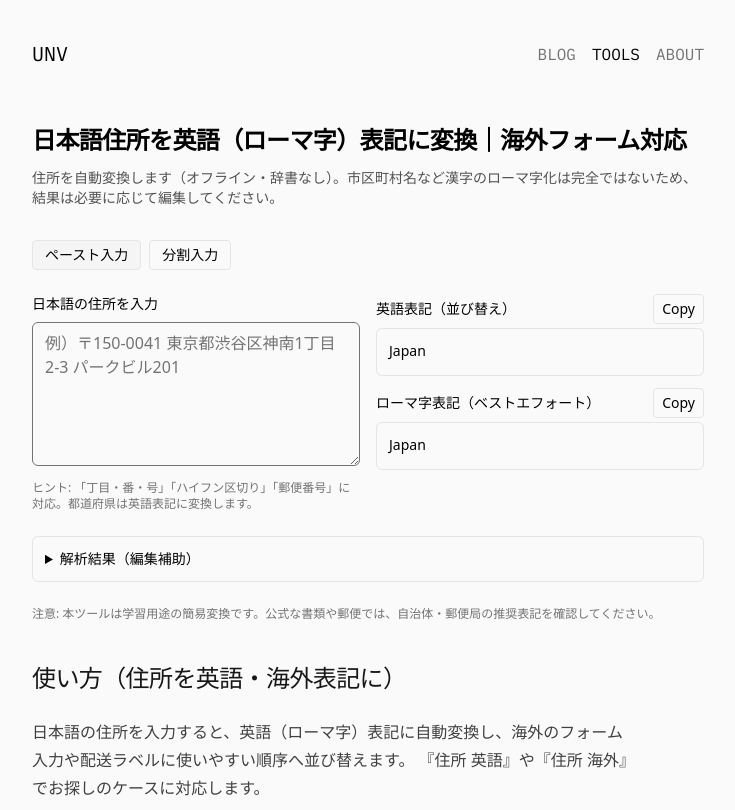
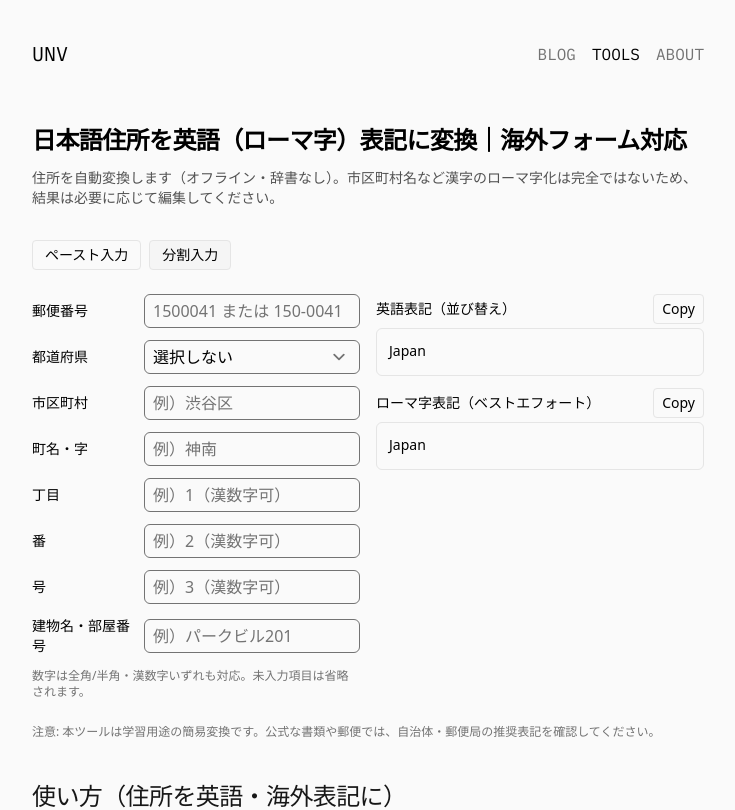
Before and after one commit to unvalley/me, a Next.js app: page /tools/jp-address in a window 1280 px wide. Shown: the top 810 px of the page, without its empty margins (272-1007 px from the left). Built offline with nearby package versions, Linux system fonts and the light colour scheme.

Commit message:
chore: change default

```diff
--- a/app/tools/jp-address/Client.tsx
+++ b/app/tools/jp-address/Client.tsx
@@ -488,7 +488,7 @@ const Field = ({ label, value }: { label: string; value?: string }) => (
 );
 
 const Client = () => {
-  const [mode, setMode] = useState<"paste" | "separated">("paste");
+  const [mode, setMode] = useState<"paste" | "separated">("separated");
 
   // Paste mode state
   const [input, setInput] = useState("");
```
